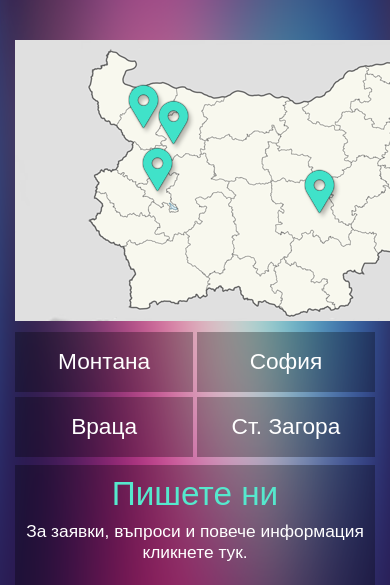
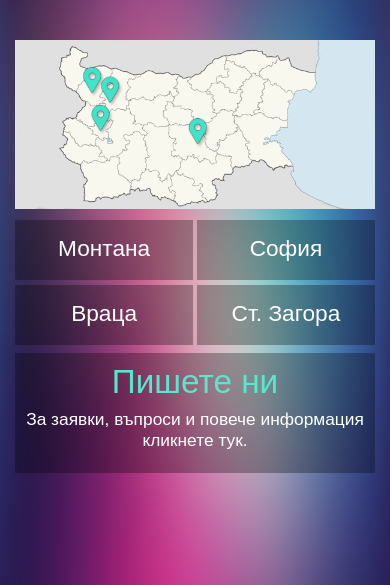
Before and after one commit to Aleksandrova/html, a PHP site: page /contacts in a window 390 px wide; the page is wider, and only the part inside the window is pictured. Shown: the part 105-690 px from the top of that part. Run offline with PHP 8.4, Linux system fonts and the light colour scheme.

Commit message:
Map response

```diff
--- a/app/lang/bg.php
+++ b/app/lang/bg.php
@@ -6,7 +6,7 @@ $lang['title'] = "Фобос ЕР";
 $lang['titles']['home'] = 'Начало';
 $lang['titles']['products'] = 'Продукти';
 $lang['titles']['about'] = 'За нас';
-$lang['titles']['interesting'] = 'Интерестно';
+$lang['titles']['interesting'] = 'Интересно';
 $lang['titles']['contacts'] = 'Контакти';
 
 $lang['menu']['home'] = 'НАЧАЛО';
--- a/app/views/contacts.php
+++ b/app/views/contacts.php
@@ -1,6 +1,6 @@
 <div class="dark-holder-small" id="contacts-holder">
 	<div>
-		<img src="/static/img/contacts-map.png">
+		<img id="contacts-map"src="/static/img/contacts-map.png">
 	</div>
 	<div style="overflow: hidden;">
 		<div class="part">
--- a/static/css/style.css
+++ b/static/css/style.css
@@ -381,6 +381,10 @@ img {
 
 #contacts-holder{
 	background:none !important;
+}
+
+#contacts-map{
+	width: 100%;
 }
 
 .part{
@@ -948,8 +952,8 @@ form p{
 }
 
 @media all and (max-width: 750px) {
-	form p, input{
-		display: block;
+	form p,  input{
+		width:100% !important;
 	}
 }
 
```
Also changed, not shown: app/api/interesting.json (+1 -1 lines).
